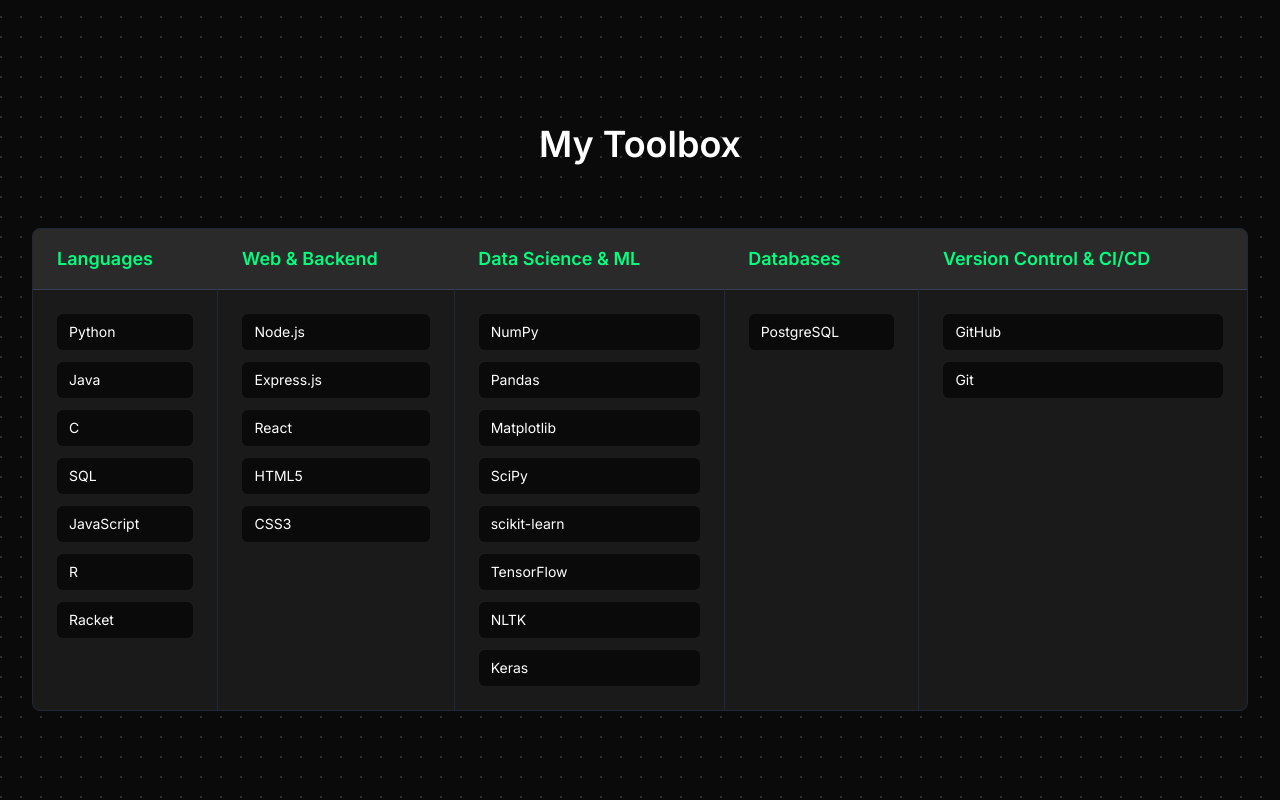
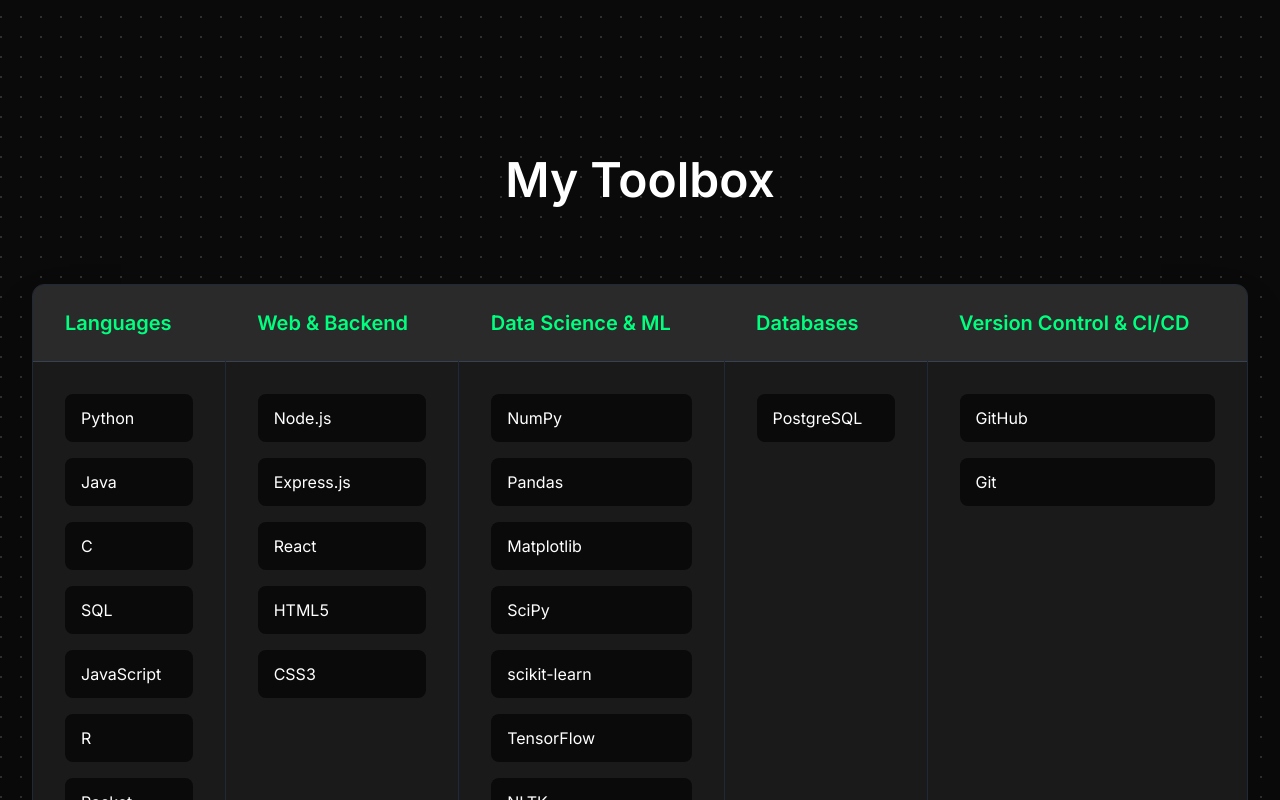
Before and after one commit to ahan-jain/personal-website, a React (Vite) app: page / in a window 1280 px wide. Shown: the part 1660-2460 px from the top of the page. Built offline with nearby package versions, Linux system fonts and the light colour scheme.

Commit message:
Updated my toolbox section

```diff
--- a/src/App.tsx
+++ b/src/App.tsx
@@ -336,21 +336,21 @@
         </div>
       </section>
 
-      {/* My Toolbox Section */}
-      <section id="toolbox" className="min-h-screen flex items-center justify-center grain-texture px-8 py-32">
-        <div className="max-w-7xl mx-auto w-full">
-          <h2 className="text-3xl md:text-4xl font-semibold mb-16 text-center fade-in-up">
+      {/* My Toolbox Section - Enhanced and Bigger */}
+      <section id="toolbox" className="min-h-screen flex items-center justify-center grain-texture px-8 py-40">
+        <div className="max-w-8xl mx-auto w-full">
+          <h2 className="text-4xl md:text-5xl font-semibold mb-20 text-center fade-in-up">
             My Toolbox
           </h2>
 
-          {/* Desktop Table View */}
+          {/* Desktop Table View - Enhanced */}
           <div className="hidden lg:block fade-in-up">
-            <div className="bg-[#1a1a1a] rounded-lg overflow-hidden border border-gray-800">
+            <div className="bg-[#1a1a1a] rounded-xl overflow-hidden border border-gray-800 shadow-2xl">
               <table className="w-full">
                 <thead>
                   <tr className="bg-[#2a2a2a] border-b border-gray-700">
                     {toolboxData.map((category, index) => (
-                      <th key={index} className="px-6 py-4 text-left font-semibold text-[#00FF7F] text-lg">
+                      <th key={index} className="px-8 py-6 text-left font-semibold text-[#00FF7F] text-xl">
                         {category.category}
                       </th>
                     ))}
@@ -359,12 +359,12 @@
                 <tbody>
                   <tr>
                     {toolboxData.map((category, categoryIndex) => (
-                      <td key={categoryIndex} className="px-6 py-6 align-top border-r border-gray-800 last:border-r-0">
-                        <div className="space-y-3">
+                      <td key={categoryIndex} className="px-8 py-8 align-top border-r border-gray-800 last:border-r-0">
+                        <div className="space-y-4">
                           {category.items.map((item, itemIndex) => (
                             <div
                               key={itemIndex}
-                              className="bg-[#0A0A0A] px-3 py-2 rounded-md text-sm font-medium text-white hover:bg-[#015FFC] hover:text-white transition-all duration-300 cursor-default"
+                              className="bg-[#0A0A0A] px-4 py-3 rounded-lg text-base font-medium text-white hover:bg-[#015FFC] hover:text-white hover:scale-105 hover:shadow-lg transition-all duration-300 cursor-default transform"
                             >
                               {item}
                             </div>
@@ -378,18 +378,18 @@
             </div>
           </div>
 
-          {/* Mobile/Tablet Card View */}
-          <div className="lg:hidden space-y-8 fade-in-up">
+          {/* Mobile/Tablet Card View - Enhanced */}
+          <div className="lg:hidden space-y-10 fade-in-up">
             {toolboxData.map((category, index) => (
-              <div key={index} className="bg-[#1a1a1a] rounded-lg p-6 border border-gray-800">
-                <h3 className="text-xl font-semibold text-[#00FF7F] mb-4">
+              <div key={index} className="bg-[#1a1a1a] rounded-xl p-8 border border-gray-800 shadow-xl">
+                <h3 className="text-2xl font-semibold text-[#00FF7F] mb-6">
                   {category.category}
                 </h3>
-                <div className="grid grid-cols-2 sm:grid-cols-3 gap-3">
+                <div className="grid grid-cols-2 sm:grid-cols-3 gap-4">
                   {category.items.map((item, itemIndex) => (
                     <div
                       key={itemIndex}
-                      className="bg-[#0A0A0A] px-3 py-2 rounded-md text-sm font-medium text-white hover:bg-[#015FFC] hover:text-white transition-all duration-300 cursor-default text-center"
+                      className="bg-[#0A0A0A] px-4 py-3 rounded-lg text-base font-medium text-white hover:bg-[#015FFC] hover:text-white hover:scale-105 hover:shadow-lg transition-all duration-300 cursor-default text-center transform"
                     >
                       {item}
                     </div>
```
